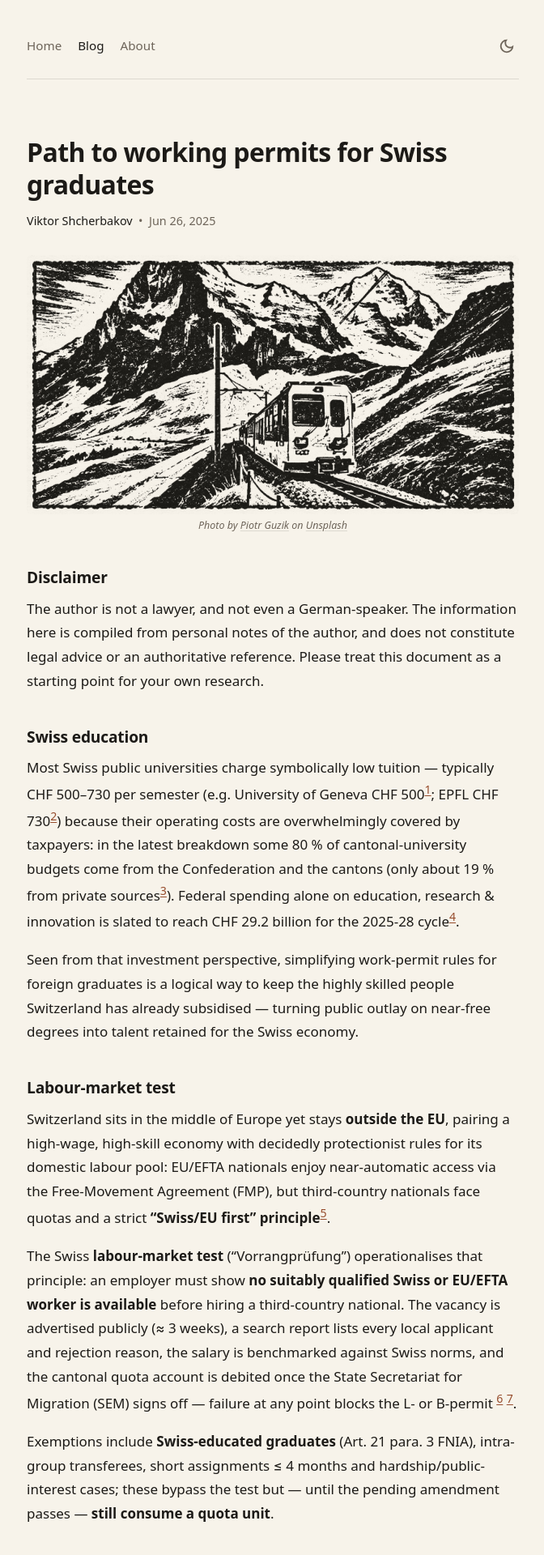
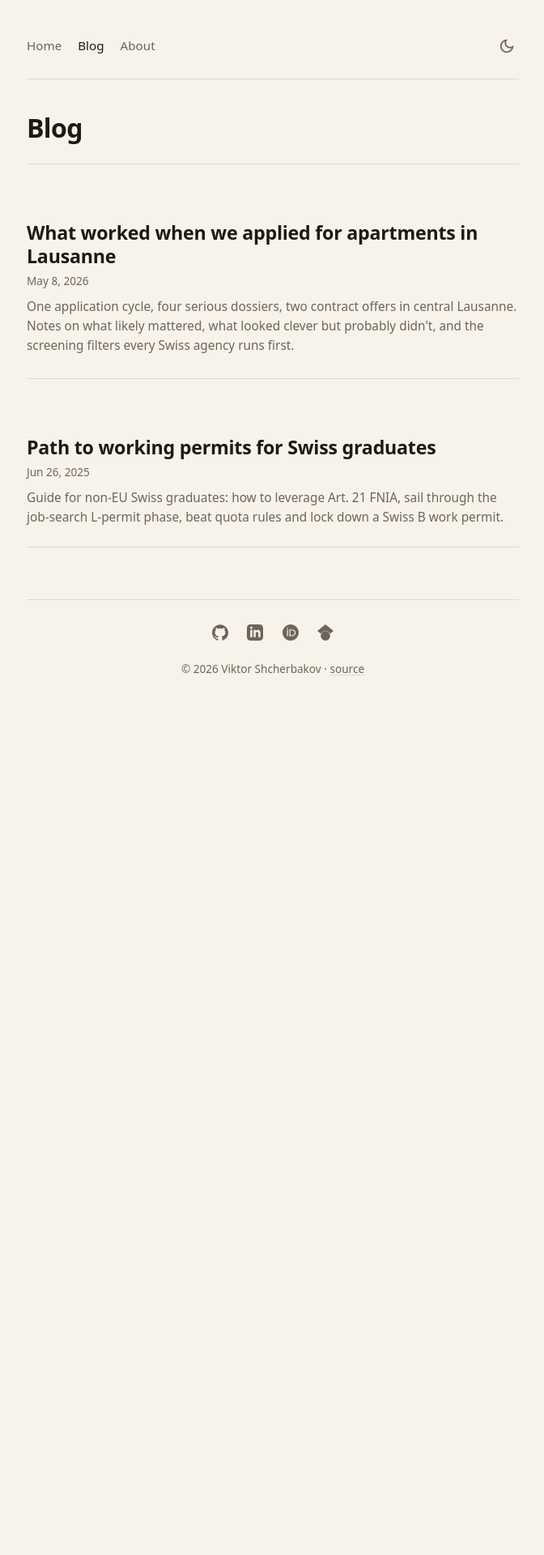
Before and after one commit to viktor-shcherb/viktor-shcherb.github.io, a Jekyll site: the page built from blog/index.md, in a window 1280 px wide. Shown: the top 1920 px of the page at 81% size, without its empty margins (303-975 px from the left). Built offline with Jekyll 4.4.1, drawn with Linux system fonts in a browser that asks for light colours; after the commit the page ends 901 px from its top, so only the background shows below that; some of the changed text lies outside the part shown.

Commit message:
Add Lausanne apartment-hunting post; turn /blog/ into a real archive (#64)
New post
- _posts/2026-05-08-What-worked-when-we-applied-for-apartments-in-Lausanne.md
  Polished version of the user's draft: tightened wording, added five
  footnoted references (ASLOCA's 1/3 income rule, Vaud Extrait des
  poursuites page, SEM L permit reference, Swisscaution + comparable
  surety companies, Vaud RULV termes usuels), kept all of the user's
  analysis and structure, sharpened the section openings.
- Cover: assets/images/posts/<slug>/cover.{jpg,original.png}.
  apt_photo.png from the user's Downloads (already stamp-stylised)
  palette-mapped to the site's ink + cream by scripts/stylize-cover.sh.

Blog archive
- blog/index.md is now a real archive listing instead of the latest
  post's body. Loops site.posts (filtered by p.hidden != true) and
  renders title/date/description per entry. Drop the noindex /
  sitemap:false from the previous PR — the archive is canonical and
  worth crawling.
- New CSS in _base.scss: .archive-list and .archive-entry styling
  (border-separated entries, muted dates, secondary description).
- _posts/2025-06-19-Hello-world.md: add `hidden: true` so it stays
  reachable at its URL but disappears from the archive and from
  the home page's "Recent posts" widget.
- _layouts/default.html: filter the recent-posts loop on
  `p.hidden != true` to match.

Sitemap (after build) now contains: /, /about/, /blog/, both posts,
and the original Hello-world URL.

```diff
--- a/_layouts/default.html
+++ b/_layouts/default.html
@@ -87,7 +87,8 @@
             </h2>
 
             <ul class="posts-feed">
-            {%- for post in site.posts limit:5 -%}
+            {%- assign recent = site.posts | where_exp: "p", "p.hidden != true" -%}
+            {%- for post in recent limit:5 -%}
               <li>
                 <a href="{{ post.url | relative_url }}">{{ post.title }}</a>
                 <time datetime="{{ post.date | date_to_xmlschema }}">
--- /dev/null
+++ b/_posts/2026-05-08-What-worked-when-we-applied-for-apartments-in-Lausanne.md
@@ -0,0 +1,141 @@
+---
+layout: post
+title: "What worked when we applied for apartments in Lausanne"
+author: "Viktor Shcherbakov"
+date: 2026-05-08
+image: /assets/images/posts/what-worked-when-we-applied-for-apartments-in-lausanne/cover.jpg
+image_alt: "Stylised view of Lausanne rooftops from an apartment window"
+description: >
+  One application cycle, four serious dossiers, two contract offers in central Lausanne.
+  Notes on what likely mattered, what looked clever but probably didn't, and the
+  screening filters every Swiss agency runs first.
+tags:
+  - Switzerland
+  - Lausanne
+  - Vaud
+  - rental application
+  - apartment hunting
+  - L-permit
+  - tenant dossier
+  - expat housing
+---
+
+### Disclaimer
+
+I am not a real-estate professional, and nothing here is endorsed by an agency or a tenants' association. The observations come from a single application cycle: my partner and I submitted four serious applications in central Lausanne over five days, and two led to contract offers. Treat this as one data point — useful for thinking, not a guarantee of replicability.
+
+### Context
+
+Apartment hunting in Lausanne mixes hard financial criteria with softer narrative judgment. Agencies typically receive thirty to sixty dossiers per listing[^DossierVolume], screen them mechanically against a few hard filters, and only then read the rest as humans deciding which tenant they actually want.
+
+This post tries to separate **what likely mattered** from **what looked clever but probably didn't**. Both lists are useful — the first to allocate effort, the second to avoid wasting it.
+
+Our profile: a young couple, one income earner on a Swiss academic L permit, one student supported by family abroad, both non-EU, in Switzerland for a few years, with one previous Swiss tenancy on record. We targeted central Lausanne in the CHF 1,900–2,300/month bracket, with desired move-in dates one to two months out.
+
+### The screening funnel — what actually filters dossiers
+
+Before any narrative or strategy enters the picture, a Swiss rental application is screened against a small number of hard filters. Failing any one of them generally ends the process before a human reads the cover letter.
+
+1. **Income at or above 3× gross rent.** This is the most cited threshold[^TroisFois]. Some agencies use household income, others require it from the lead earner alone. For a CHF 2,300/month gross rent the relevant figures are roughly CHF 6,900/month or CHF 82,800/year.
+2. **Clean debt enforcement extract** (*Extrait des poursuites*) for every adult tenant on the lease[^Poursuites]. Open debts almost always end the application immediately.
+3. **Valid Swiss residence permit** for every adult tenant. L permits[^Lpermit] can pass but require additional reassurance; B and C permits pass cleanly.
+4. **Documented funding source for the deposit** (*garantie de loyer*), typically three months' rent — between CHF 5,000 and CHF 7,000 in this segment. Most applicants either deposit cash in a blocked Swiss bank account or use a recognised surety company such as Swisscaution[^Swisscaution].
+
+A complete dossier addresses all four filters with documentation in hand on day one. Roughly half of applications fail at this stage simply because something is missing or incomplete. Submitting a dossier that clears all four filters at first read was, in my view, the single biggest determinant of whether we were taken seriously.
+
+### What likely mattered
+
+#### 1. Our dossier was complete on day one
+
+Before sending out the first application we had assembled every document a Swiss agency expects. The full list:
+
+- Debt enforcement extract for both of us (under three months old)
+- Residence permit copies for both of us
+- Employment contract for me (the income earner) and three recent payslips
+- Solvency certificate (credit score)
+- Swisscaution eligibility certificate as a deposit-readiness signal
+- Reference letters from our current and previous landlords
+- Enrollment certificate and admission letter for my partner's studies
+- Residence attestation from the commune
+- Sponsorship documentation for my partner: signed parental letter, sponsors' passports, sponsors' income proofs, sponsors' bank statements showing the history of monthly transfers, English translations where originals were in another language
+- Insurance quote for *RC ménage* (household contents and personal liability)
+- Listing-specific cover letter
+
+Most rejected dossiers don't fail because the narrative is weak. They fail because something on this list is missing, out of date, or unconvincingly presented. Closing this gap before applying anywhere was, by far, the highest-leverage thing we did.
+
+#### 2. The 3× rent threshold was cleared on a single income
+
+My salary alone exceeded the 3× threshold for every apartment we applied to. This eliminated the need to combine incomes in a way that could be questioned, and it let my partner's parental sponsorship function as additional reassurance rather than as load-bearing evidence.
+
+When household solvency depends on aggregating multiple uncertain sources — partial salary plus parental support plus expected future income — agencies tend to discount the total. When solvency is met cleanly by one number that the agency can verify in fifteen seconds, the dossier moves past the financial filter immediately. We benefited from being on the right side of that distinction, and I suspect this is the largest single factor in our outcome.
+
+#### 3. An institutional letter neutralised the L-permit concern
+
+Mid-process my PI gave me a letter on institutional letterhead confirming long-term engagement through annually-renewed contracts and a guaranteed minimum gross salary. The letter did three things at once:
+
+- It addressed the unspoken concern that an L-permit holder might leave Switzerland on short notice.
+- It provided written confirmation of salary continuity — more than my current contract could prove on its own, less than tenure.
+- It came from a named, verifiable institutional figure.
+
+A standard work contract proves what is true today. An institutional letter of long-term commitment proves what is expected for the years ahead. If your status raises questions about temporal stability — academic contracts, fixed-term roles, recent immigration — this kind of supplementary letter is unusually high-leverage. Agencies don't typically ask for it; when supplied, it gets read carefully. Asking cost me a polite email; receiving it materially changed how my candidacy read.
+
+#### 4. We anchored the narrative on a multi-year horizon
+
+Swiss landlords optimise for stability. The cost of replacing a tenant — vacancy weeks, agency time, *état des lieux*, screening cycles, and the risk of a worse next tenant — typically exceeds whatever marginal rent could be extracted by churning through tenants. Tenants who clearly intend to stay for years are valued accordingly.
+
+We framed our application around a six-plus year horizon, built from concrete components: my continued academic employment, an admission to a doctoral programme, my partner's two remaining years of studies, the start of a regional career afterwards. None of this was invented for the application — it was already true. What changed was the framing: instead of presenting each as an individual short-term commitment, we presented them as a single multi-year arc.
+
+For one of the listings the lease was structured as a five-year fixed-term contract with unilateral tenant termination. Our six-year horizon framing was therefore a direct match for what the landlord was explicitly seeking. This kind of fit between applicant trajectory and landlord intent is a strong positive signal, and it cost us nothing to surface — we just had to articulate what we were already planning.
+
+#### 5. Cover letters mentioned specifics from the visit
+
+Each cover letter referenced concrete observations from the apartment visit: cross-ventilation in one unit, panoramic windows in another, kitchen layout in a third. These details serve a function generic praise does not: they prove that we actually came, paid attention, and were choosing this specific apartment for stated reasons.
+
+Property managers see a high volume of generic letters where any apartment in the city could be substituted into the text without changing a word. Specific observations break that pattern. They also subtly signal commitment to *this* property rather than carpet-bombing the market — which correlates with longer tenancies. Writing one tailored paragraph per cover letter took us about ten minutes per apartment. It probably did more work than any other equivalent ten minutes of effort.
+
+#### 6. Lifestyle fit calibrated to the building
+
+For a quiet family-oriented building, our cover letter included a paragraph emphasising lifestyle fit: non-smokers, no pets, no instruments, no vehicle, both working away from home most of the day. For a modern central-Lausanne tower the same paragraph was de-emphasised in favour of architectural and locational appeal.
+
+The signal value of such details depends entirely on the apartment's character. We tailored per listing rather than copy-pasting, and I think that mattered more than the absolute content of the lifestyle paragraph itself.
+
+#### 7. Prompt, organised follow-ups
+
+For listings where the application form was sparse and didn't allow document attachments, we sent a follow-up message within twenty-four hours with the full supporting dossier and a short cover note listing what was attached and why. File names followed a consistent French convention (e.g. *Lettre_motivation_[address].pdf*, *Permis_sejour_[initials].pdf*) and were organised in a logical order.
+
+Property managers often forward dossiers internally or print them for owner review. Clean naming and predictable structure make their job easier. I can't point to a specific moment where this changed an outcome, but I'm confident it made our file easier to like.
+
+### Honest caveats
+
+**Survivor bias.** This post describes one cycle that worked. It can't describe how the same approach would perform across many cycles, or for applicants with different underlying credentials. Two acceptances out of four is a small sample.
+
+**Underlying credentials drove much of the result.** Our strategy probably amplified an already-strong application rather than rescuing a weak one. An academic position at a recognisable institution, a partner enrolled at a reputable school, a documented and substantial parental sponsor — these are real underlying assets. Readers without comparable assets shouldn't expect the same hit rate from the strategy alone.
+
+**Market timing helped.** Our applications targeted June and August move-ins, which are softer windows in Lausanne than the September student-driven cycle. April and October move-ins, which align with the standard *termes usuels* in the canton of Vaud[^TermesUsuels], are also tighter.
+
+### What is transferable
+
+Stripped of our particular circumstances, the elements that probably generalise are:
+
+- Build a complete dossier before applying anywhere — close the four hard filters with documentation in hand.
+- Ensure the income side cleanly clears the 3× rent threshold from a single source if possible.
+- Acquire one supplementary document that addresses your specific weak point — ideally on letterhead, ideally from a named institutional figure.
+- Frame your situation around the longest credible time horizon you have.
+- Tailor at least one paragraph per cover letter to specifics from the visit.
+- Submit promptly and stay organised.
+
+What doesn't generalise is the assumption that any of this guarantees a particular result. The Lausanne rental market in this segment is competitive enough that good applications fail regularly. Optimising the application is the only part of the process that's under the applicant's control. The rest is the market.
+
+### References
+
+[^DossierVolume]: ASLOCA Vaud, the cantonal tenants' association, regularly cites this volume range for popular listings in the Lausanne area: <https://www.asloca-vaud.ch>.
+
+[^TroisFois]: The "loyer ne dépasse pas un tiers du revenu" rule is the standard Swiss heuristic. ASLOCA's national tenant guide states it explicitly: <https://www.asloca.ch/conseils/locataire/le-loyer/le-prix-du-loyer/>.
+
+[^Poursuites]: Vaud's information page on the *Extrait des poursuites*: <https://www.vd.ch/themes/economie/poursuites-et-faillites/extrait-du-registre-des-poursuites>. Federal context (Federal Office of Justice — Schuldbetreibung & Konkurs): <https://www.bj.admin.ch/bj/de/home/wirtschaft/schuldbetreibung-konkurs.html>.
+
+[^Lpermit]: For the L permit (short-term residence permit) see the SEM page: <https://www.sem.admin.ch/sem/en/home/themen/aufenthalt/nicht_eu_efta/ausweis_l_-_kurzaufenthaltsbewilligung.html>. The L permit's tight validity window is the source of the stability concern landlords sometimes raise. The closely-related job-search L permit issued to Swiss-educated graduates is covered in the [Swiss working-permits post]({% post_url 2025-06-26-Path-to-working-permit-for-Swiss-graduates %}).
+
+[^Swisscaution]: Swisscaution is the most established Swiss surety company; it issues a guarantee in lieu of a cash deposit in exchange for an annual fee: <https://www.swisscaution.ch>. Smopo and Firstcaution offer comparable products.
+
+[^TermesUsuels]: In the canton of Vaud the *termes usuels de déménagement* fall on 1 April, 1 July and 1 October per the *Règles et usages locatifs vaudois* (RULV); leases without specified end dates default to these dates: <https://www.upiav.ch/baux-et-rulv>.
--- a/assets/css/_base.scss
+++ b/assets/css/_base.scss
@@ -239,6 +239,45 @@ img.avatar {
   margin-bottom: 1.5em;
 }
 
+/* --- Blog archive (/blog/) --- */
+.archive-title {
+  margin-top: 0;
+}
+.archive-list {
+  list-style: none;
+  padding: 0;
+  margin: 1.5rem 0 0;
+}
+.archive-entry {
+  padding: 1.5rem 0;
+  border-top: 1px solid var(--border);
+}
+.archive-entry:last-child { border-bottom: 1px solid var(--border); }
+.archive-entry-title {
+  font-size: 1.25rem;
+  margin: 0 0 0.25rem;
+  letter-spacing: -0.01em;
+}
+.archive-entry-title a,
+.archive-entry-title a:visited {
+  color: var(--text);
+  text-decoration: none;
+}
+.archive-entry-title a:hover,
+.archive-entry-title a:focus-visible { color: var(--accent); }
+.archive-entry-meta {
+  margin: 0 0 0.5rem;
+  font-size: 0.85rem;
+  color: var(--text-muted);
+  font-variant-numeric: tabular-nums;
+}
+.archive-entry-desc {
+  margin: 0;
+  color: var(--text-muted);
+  font-size: 0.96rem;
+  line-height: 1.55;
+}
+
 /* --- Footer --- */
 .site-footer {
   margin-top: 4rem;
--- a/blog/index.md
+++ b/blog/index.md
@@ -2,33 +2,28 @@
 layout: default
 permalink: /blog/
 title: "Blog"
-description: "Latest post by Viktor Shcherbakov."
-sitemap: false
+description: "All posts by Viktor Shcherbakov — long-form notes on ML, software, and the practical side of life and work in Switzerland."
 ---
-{% assign latest = site.posts | first %}
-<meta name="robots" content="noindex, follow">
 
-<h1>{{ latest.title }}</h1>
-<p class="post-meta">
-  {%- if latest.author -%}
-    <span class="byline">{{ latest.author }}</span>
-    &nbsp;•&nbsp;
-  {%- endif -%}
+<h1 class="archive-title">Blog</h1>
 
-  <time datetime="{{ latest.date | date_to_xmlschema }}">
-    {{ latest.date | date: "%b %-d, %Y" }}
-  </time>
-</p>
-
-{% include post-cover.html post=latest %}
-
-{{ latest.content }}
-
-{%- if latest.tags and latest.tags != empty -%}
-  <p class="post-tags">
-    <strong><em>Keywords: </em></strong>
-    {%- for tag in latest.tags -%}
-      <em>{{ tag }}</em>{% unless forloop.last %}&nbsp;&middot;&nbsp;{% endunless %}
-    {%- endfor -%}
-  </p>
+{%- assign visible_posts = site.posts | where_exp: "p", "p.hidden != true" -%}
+{%- if visible_posts == empty -%}
+  <p>No posts yet.</p>
+{%- else -%}
+  <ol class="archive-list">
+  {%- for post in visible_posts -%}
+    <li class="archive-entry">
+      <h2 class="archive-entry-title">
+        <a href="{{ post.url | relative_url }}">{{ post.title }}</a>
+      </h2>
+      <p class="archive-entry-meta">
+        <time datetime="{{ post.date | date_to_xmlschema }}">{{ post.date | date: "%b %-d, %Y" }}</time>
+      </p>
+      {%- if post.description -%}
+        <p class="archive-entry-desc">{{ post.description | strip_newlines | strip }}</p>
+      {%- endif -%}
+    </li>
+  {%- endfor -%}
+  </ol>
 {%- endif -%}
```
Also changed, not shown: _posts/2025-06-19-Hello-world.md (+1 -0 lines), assets/images/posts/what-worked-when-we-applied-for-apartments-in-lausanne/cover.jpg (added), 1 other file.
